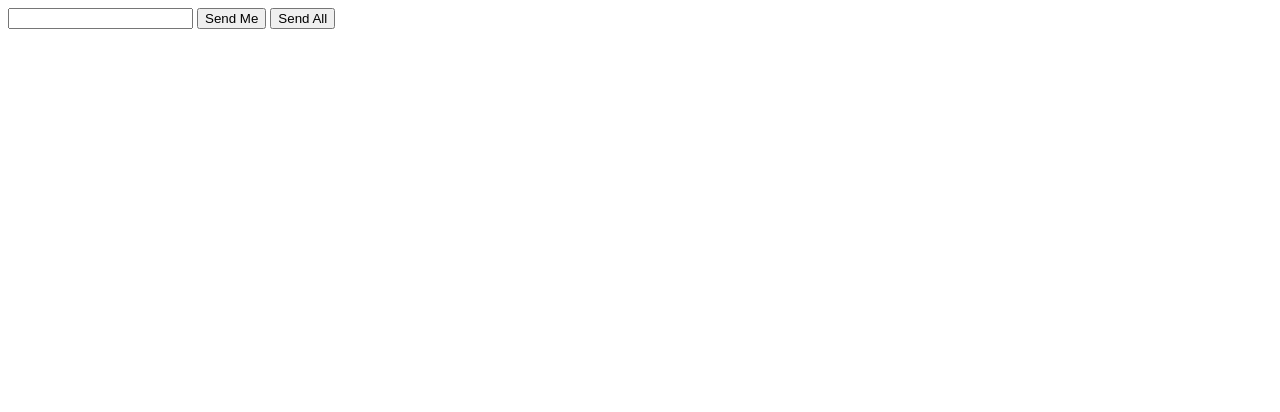
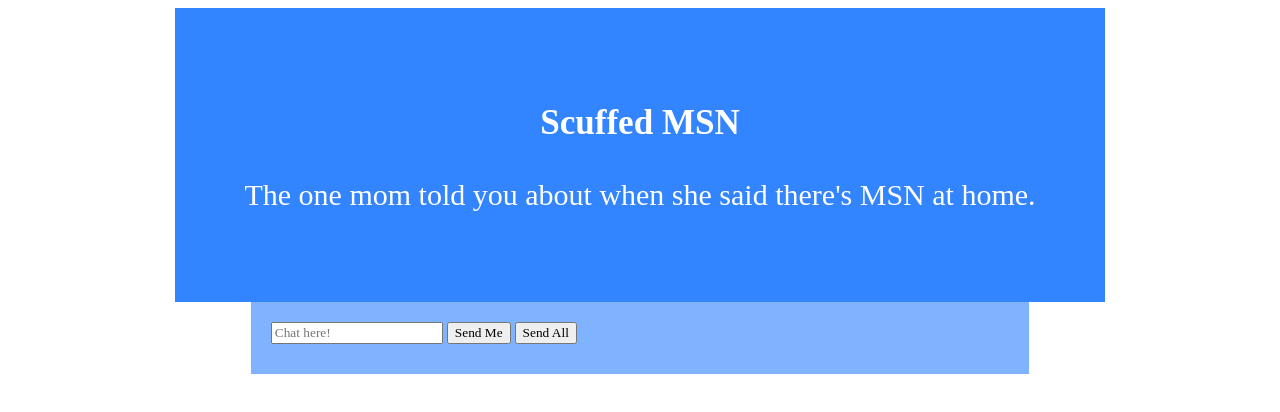
Before and after one commit to AaronDenHond/chatroom-exercise, a plain HTML site: page client/index.html in a window 1280 px wide. Drawn offline with nearby package versions, Linux system fonts and the light colour scheme; no server answers.

Commit message:
absolutely dreadful styling

```diff
--- a/client/index.html
+++ b/client/index.html
@@ -1,5 +1,6 @@
 <!DOCTYPE html>
 <html lang="en">
+
 <head>
   <meta charset="UTF-8" />
   <meta http-equiv="X-UA-Compatible" content="IE=edge" />
@@ -9,12 +10,21 @@
 
   <!--need to enable socket connection on client side too!-->
 </head>
+
 <body>
-    <input type="text" name="message" id="message" />
+  <div class="header">
+    <h3>Scuffed MSN</h3>
+    <p>The one mom told you about when she said there's MSN at home.</p>
+  </div>
+  <div class="container">
+
+    <input type="text" name="message" id="message" placeholder="Chat here!" />
     <button type="submit" id="sendToMe">Send Me</button>
     <button type="submit" id="sendToAll">Send All</button>
     <div class="displayMessage" id="displayMessage"></div>
     <script src="/socket.io/socket.io.js"></script>
     <script src="script.js" defer></script>
+  </div>
 </body>
+
 </html>
--- a/client/style.css
+++ b/client/style.css
@@ -0,0 +1,37 @@
+* {
+    font-family: papyrus;
+}
+
+.container {
+  background-color: #80b3ff;
+  width: 60%;
+  height: auto;
+  /* text-align: center; */
+  margin:auto;
+  padding-left: 20px;
+
+
+}
+
+.header {
+    padding: 60px;
+    text-align: center;
+    background: #3385ff;
+    color: white;
+    font-size: 30px;
+    width: 810px;
+    margin: auto;
+    height: auto;
+
+  }
+
+#message {
+  margin-bottom: 30px;
+  margin-top: 20px;
+}
+
+.message {
+  padding-bottom: 14px;
+  border-bottom: black dashed 1px;
+  padding-top: 14px;
+}
```
Also changed, not shown: 2 other files. Lines whose indentation alone changed are shown as unchanged.
